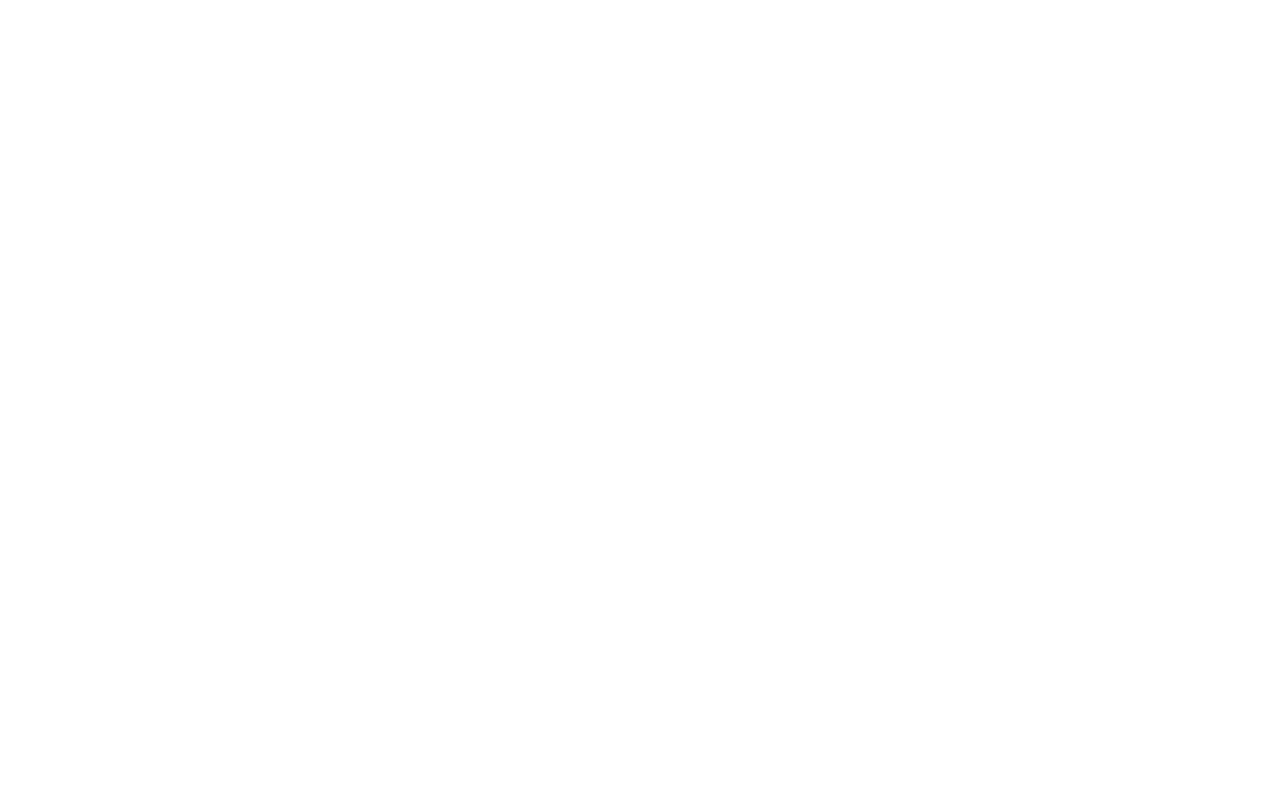
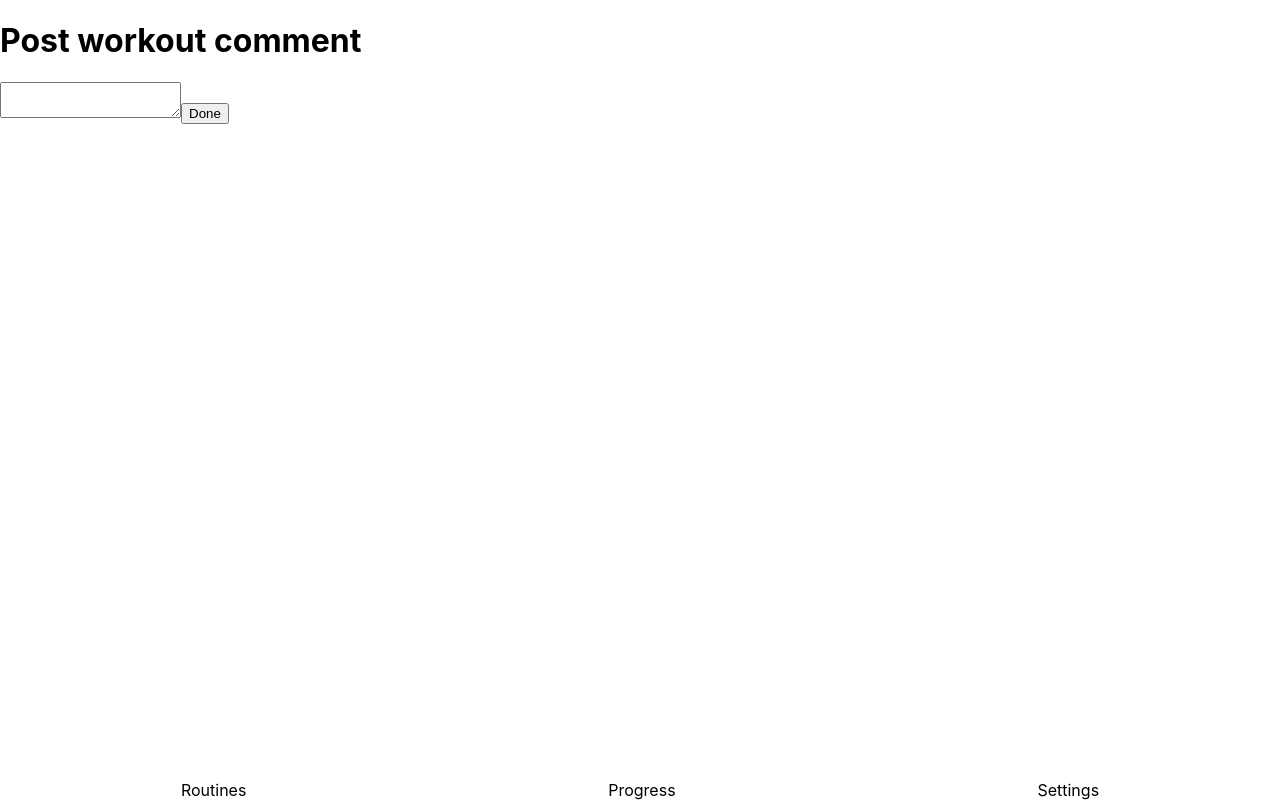
Before and after one commit to Kamo-Chip/ProjektGreekGods, a React (Create React App) app: page /comment/1 in a window 1280 px wide. Before the commit this address had no page. Built offline with nearby package versions, Linux system fonts and the light colour scheme.

Commit message:
Added Nav, Progress and Settings

```diff
--- a/src/components/App.js
+++ b/src/components/App.js
@@ -5,10 +5,13 @@ import Home from "./Home";
 import CreateWorkout from './CreateWorkout';
 import Login from './Login';
 import WorkoutDetails from './WorkoutDetails';
+import Nav from "./Nav";
+import Progress from "./Progress";
+import Settings from "./Settings";
+import Comment from "./Comment";
 
 const App = () => {
   return (
-      <div>
           <BrowserRouter>
             <Routes>
                 <Route path="/" element={<Register/>}/>
@@ -16,9 +19,12 @@ const App = () => {
                 <Route path="/home" element={<Home/>}/>
                 <Route path="/home/:title" element={<WorkoutDetails/>}/>
                 <Route path="/createWorkout" element={<CreateWorkout/>}/>
+                <Route path="/progress" element={<Progress/>}/>
+                <Route path="/settings" element={<Settings/>}/>
+                <Route path="/comment/:title" element={<Comment/>}/>
             </Routes>
+            <Nav/>
           </BrowserRouter>
-      </div>
   )
 }
 export default App;
--- /dev/null
+++ b/src/components/Comment.js
@@ -0,0 +1,45 @@
+import { useParams } from "react-router-dom";
+import { getDoc, doc, updateDoc } from "firebase/firestore";
+import { db, auth } from "../firebase";
+import { concat } from "lodash";
+
+const Comment = () => {
+    const { title } = useParams();
+
+    const handleSubmit = async (e) => {
+        e.preventDefault();
+
+        //Must add time and comment to workout history. Goodluck bruh
+        await getDoc(doc(db, auth.currentUser.uid, "routines"))
+        .then(data => {
+            let workouts = [...data.data().workouts];
+
+            const workout = (findWorkout(workouts, title));
+            workout.time = "today";
+
+            updateDoc(doc(db, auth.currentUser.uid, "routines"), {
+                workoutHistory: workout,
+            })
+        })
+        .catch(err => console.log(err));
+    }
+
+    const findWorkout = (workouts, title) => {
+        for(let i = 0; i < workouts.length; i++){
+            if(workouts[i].title === title){
+                return workouts[i];
+            }
+        }
+       return null;
+    }
+
+    return (
+        <form onSubmit={handleSubmit}>
+            <h1>Post workout comment</h1>
+            <textarea/>
+            <button>Done</button>
+        </form>
+    );
+}
+
+export default Comment;
--- a/src/components/CreateWorkout.js
+++ b/src/components/CreateWorkout.js
@@ -37,8 +37,10 @@ const CreateWorkout = () => {
         let workouts = data.data().workouts;
         workouts.push(workout);
 
+
         await updateDoc(doc(db, auth.currentUser.uid, "routines"), {
             workouts: workouts,
+
         })
         .catch(err => console.log(err));
 
@@ -52,6 +54,8 @@ const CreateWorkout = () => {
     }
 
     return (
+        <>
+            <h1 className="page-header">Enter workout details</h1>
             <form className="frm-create-workout">
                 <section>
                     <label htmlFor="title">Title</label>
@@ -70,6 +74,7 @@ const CreateWorkout = () => {
                 </section>
                 <button onClick={handleSubmit}>Create Workout</button>
             </form>
+        </>
     )
 }
 
--- a/src/components/Home.js
+++ b/src/components/Home.js
@@ -26,6 +26,7 @@ const Home = () => {
     }
     return (
         <div className="home">
+            <h1 className="page-header">Routine</h1>
             <div className="workouts-container">
                 {workouts.map((workout, index) => <Workout workout={workout}/>)}
             </div>
--- /dev/null
+++ b/src/components/Nav.js
@@ -0,0 +1,13 @@
+import { Link } from "react-router-dom";
+
+const Nav = () => {
+    return (
+        <nav className="navigation">
+            <Link to="/home"><div>Routines</div></Link>
+            <Link to="/progress"><div>Progress</div></Link>
+            <Link to="/settings"><div>Settings</div></Link>
+        </nav>
+    )
+}
+
+export default Nav;
--- /dev/null
+++ b/src/components/Progress.js
@@ -0,0 +1,9 @@
+const Progress = () => {
+    return (
+        <div>
+            Progress
+        </div>
+    )
+}
+
+export default Progress;
--- a/src/components/Register.js
+++ b/src/components/Register.js
@@ -2,7 +2,7 @@ import { auth, db } from "../firebase";
 import { setDoc, doc, collection } from "firebase/firestore";
 import { createUserWithEmailAndPassword } from "firebase/auth";
 import { useState } from "react";
-import { useNavigate } from "react-router-dom";
+import { useNavigate, Link } from "react-router-dom";
 
 const Register = () => {
     const [ user, setUser ] = useState({
@@ -46,6 +46,7 @@ const Register = () => {
                 <input type="password" name="password" onChange={handleChange} value={user.password}/>
             </section>
             <button>Create Account</button>
+            <Link to="/login"><p>Already have an account?</p></Link>
         </form>
     )
 }
--- /dev/null
+++ b/src/components/Settings.js
@@ -0,0 +1,9 @@
+const Settings = () => {
+    return (
+        <div>
+            Settings
+        </div>
+    );
+}
+
+export default Settings;
--- a/src/components/WorkoutDetails.js
+++ b/src/components/WorkoutDetails.js
@@ -1,4 +1,4 @@
-import { useParams } from "react-router-dom";
+import { useParams, Link } from "react-router-dom";
 import { db, auth } from "../firebase";
 import { getDoc, doc } from "firebase/firestore";
 import { useEffect, useState } from "react";
@@ -15,25 +15,35 @@ const WorkoutDetails = () => {
         const result = await getDoc(doc(db, auth.currentUser.uid, "routines"))
         let workouts = [...result.data().workouts];
 
-        workouts.forEach(wrkout => {
-            if(wrkout.title === title) {
-                setWorkout(wrkout);
+        workouts.forEach(element => {
+            if(element.title === title) {
+                setWorkout(element)
                 return;
             }
         });
     }
 
     return (
-        <div>
-            {console.log(workout)}
-            <p>{workout.title}</p>
-            {/* {workout.exercises.map((exercise) => {
-                return (
-                    <p>exercise</p>
-                )
-            })} */}
+        <div className="workout-details">
+            {workout.title &&
+            <>
+                <h1 className="page-header">{workout.title}</h1>
+                {workout.exercises.map((exercise) => <ExerciseInWorkout exercise={exercise}/>)}
+            </>
+            }
+            <Link to={`/comment/${workout.title}`}><button>Complete</button></Link>
         </div>
     )
 }
 
+const ExerciseInWorkout = ({exercise}) => {
+    return (
+        <div className="exercise-details">
+            <p>{exercise.name}</p>
+            <p>{exercise.sets}</p>
+            <p>x</p>
+            <p>{exercise.reps}</p>
+        </div>
+    )
+}
 export default WorkoutDetails;
```
Lines whose indentation alone changed are shown as unchanged.
